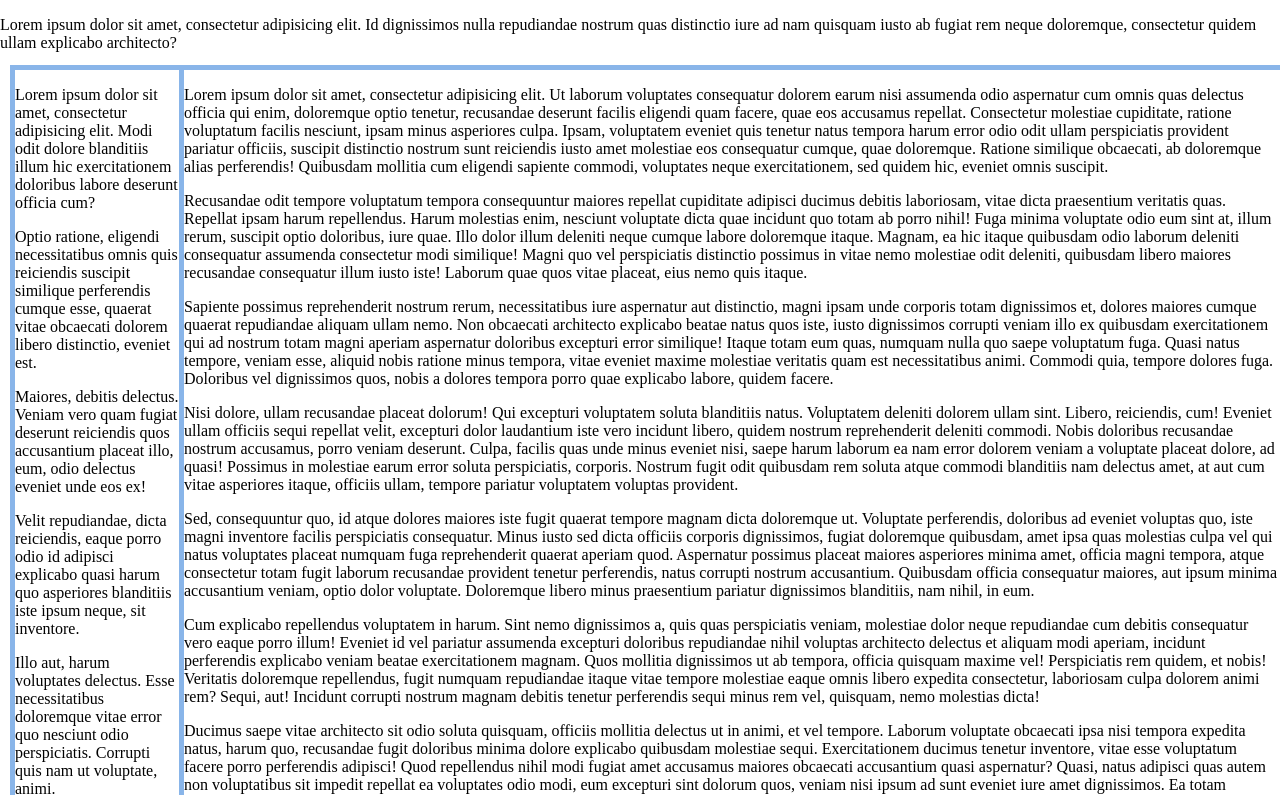
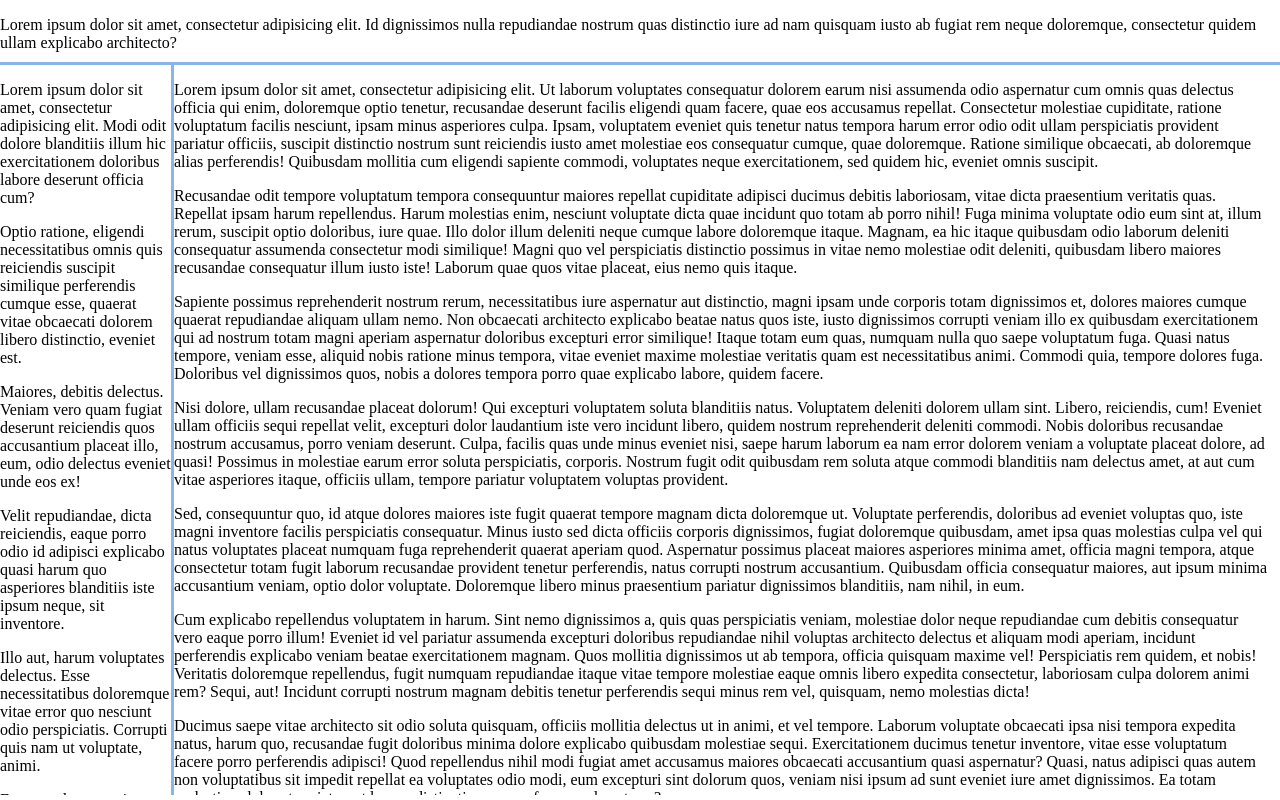
Before and after one commit to syf875512109/miao, a plain HTML site: page qq-mail.html in a window 1280 px wide. Drawn offline with Linux system fonts and the light colour scheme.

Commit message:
qqmail change

```diff
--- a/mail.css
+++ b/mail.css
@@ -1,5 +1,3 @@
-
-
 html, body {
   height: 100%;
 }
@@ -7,19 +5,19 @@ html, body {
 
 body {
   font-size: 0px;
+  margin: 0px;
 }
 
 body * {
   font-size: 16px;
 }
-body {
-  margin: 0px;
-}
+
 header {
+  box-sizing: border-box;
   height: 65px;
   width: 100%;
   overflow: auto;
-  /* border-bottom: 5px solid rgb(137, 181, 233); */
+  border-bottom: 3px solid rgb(137, 181, 233);
 
 }
 
@@ -35,12 +33,9 @@ li:first-child {
   box-sizing: border-box;
   height: 100%;
   width: 174px;
-  margin-left: 10px;
-  margin-right: 0px;
 
-  border-left: 5px solid rgb(137, 181, 233);
-  border-right: 5px solid rgb(137, 181, 233);
-  border-top: 5px solid rgb(137, 181, 233);
+  border-right: 3px solid rgb(137, 181, 233);
+
 
   overflow: auto;
 }
@@ -54,7 +49,6 @@ li:last-child {
 
   display: inline-block;
   width: calc(100% - 184px);
-  border-top: 5px solid rgb(137, 181, 233);
 
   vertical-align: top;
 
```
